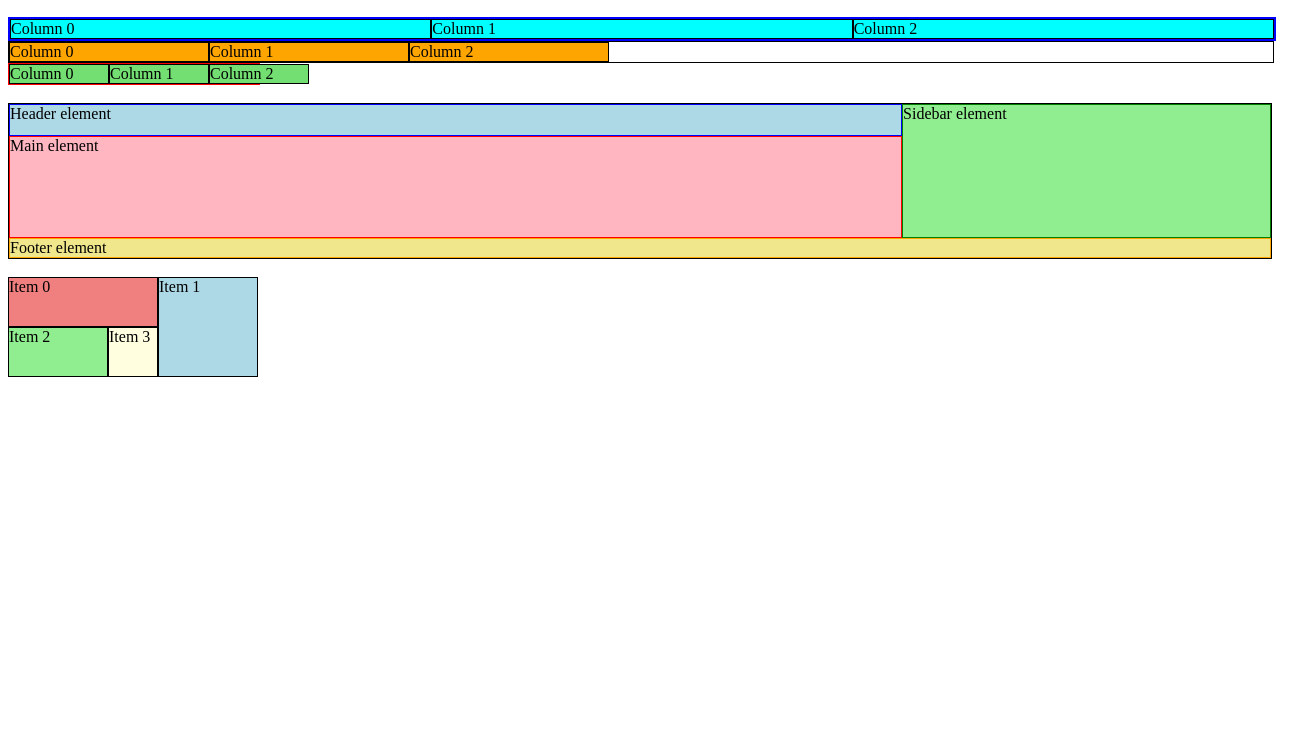
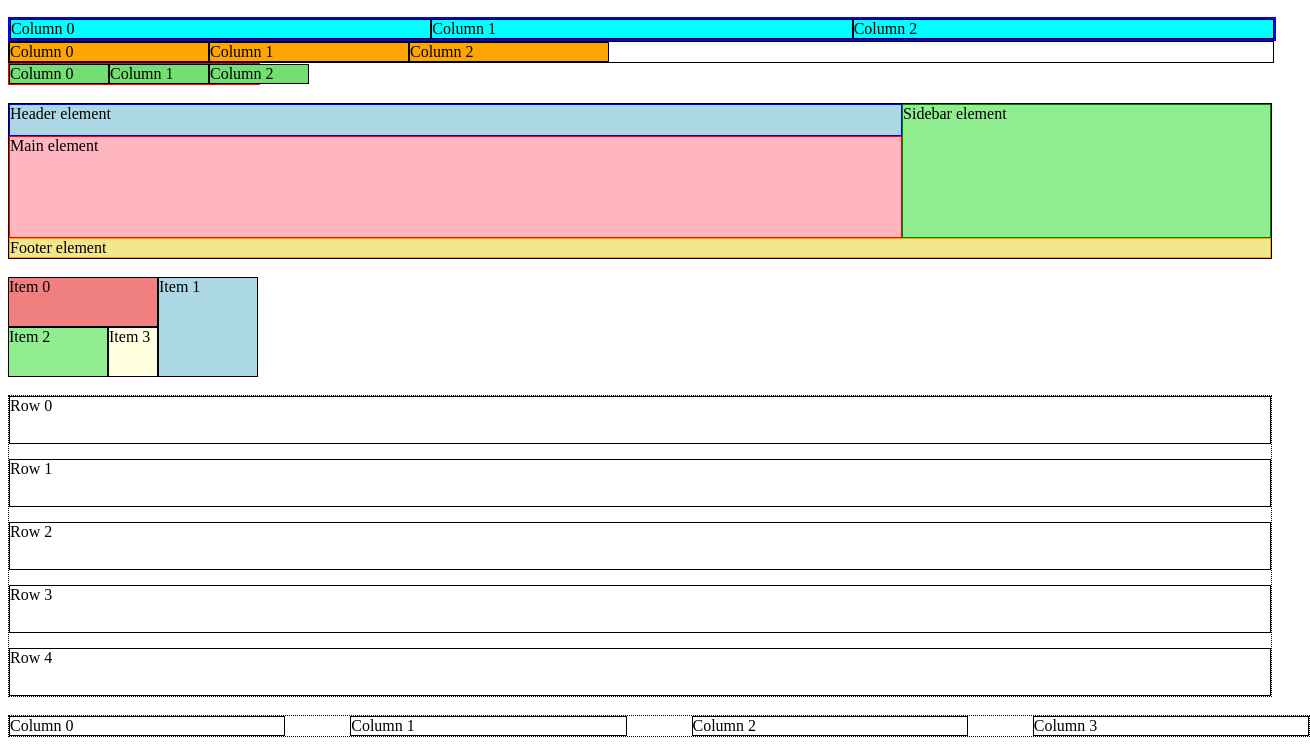
Before and after one commit to RaulAM7/Class-CSS-Grid, a plain HTML site: page index.html in a window 1280 px wide. Shown: the part 1409-2154 px from the top of the page, 1310 px wide, since content can reach past the window. Before the commit the page ends 1794 px from the top, so only its background shows below. Drawn offline with Linux system fonts and the light colour scheme.

Commit message:
Update: procesamiento de clase DONE

```diff
--- a/index.html
+++ b/index.html
@@ -103,6 +103,26 @@
         <div class="container11-item3">Item 3</div>
     </div>
 
+    <br>
+
+    <div class="container12">
+        <div class="container12-items">Row 0</div>
+        <div class="container12-items">Row 1</div>
+        <div class="container12-items">Row 2</div>
+        <div class="container12-items">Row 3</div>
+        <div class="container12-items">Row 4</div>
+    </div>
+
+    <br>
+
+    <div class="container13">
+        <div class="container13-items">Column 0</div>
+        <div class="container13-items">Column 1</div>
+        <div class="container13-items">Column 2</div>
+        <div class="container13-items">Column 3</div>
+    </div>
+
+
 
 
 </body>
--- a/styles.css
+++ b/styles.css
@@ -179,3 +179,28 @@
     background-color: lightyellow;
     border: yellow;
 }
+
+.container12 {
+    height: 300px;
+    display: grid;
+    grid-template-rows: repeat(5, 1fr);
+    row-gap: 5%;
+    border: 1px dotted black;
+}
+
+.container12 div {
+    border: 1px solid black;
+}
+
+
+.container13 {
+    width: 1300px;
+    display: grid;
+    grid-template-columns: repeat(4, 1fr);
+    column-gap: 5%;
+    border: 1px dotted black;
+}
+
+.container13 div {
+    border: 1px solid black;
+}
```
